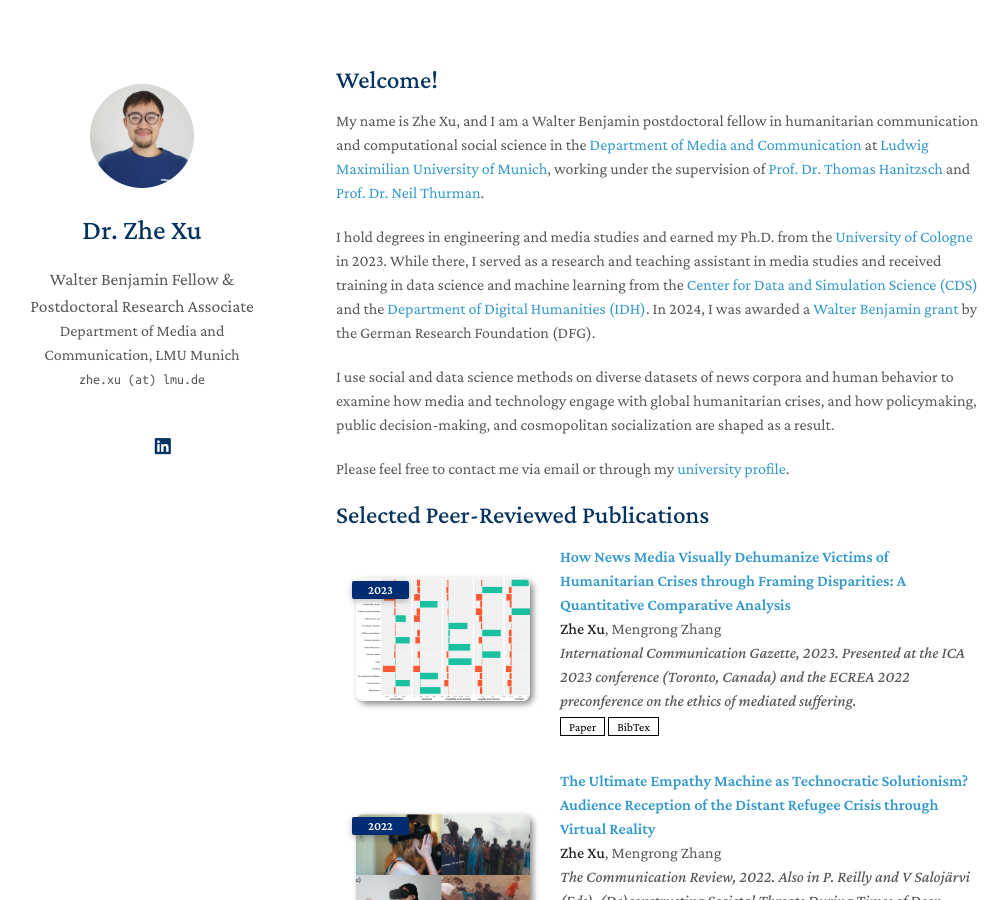
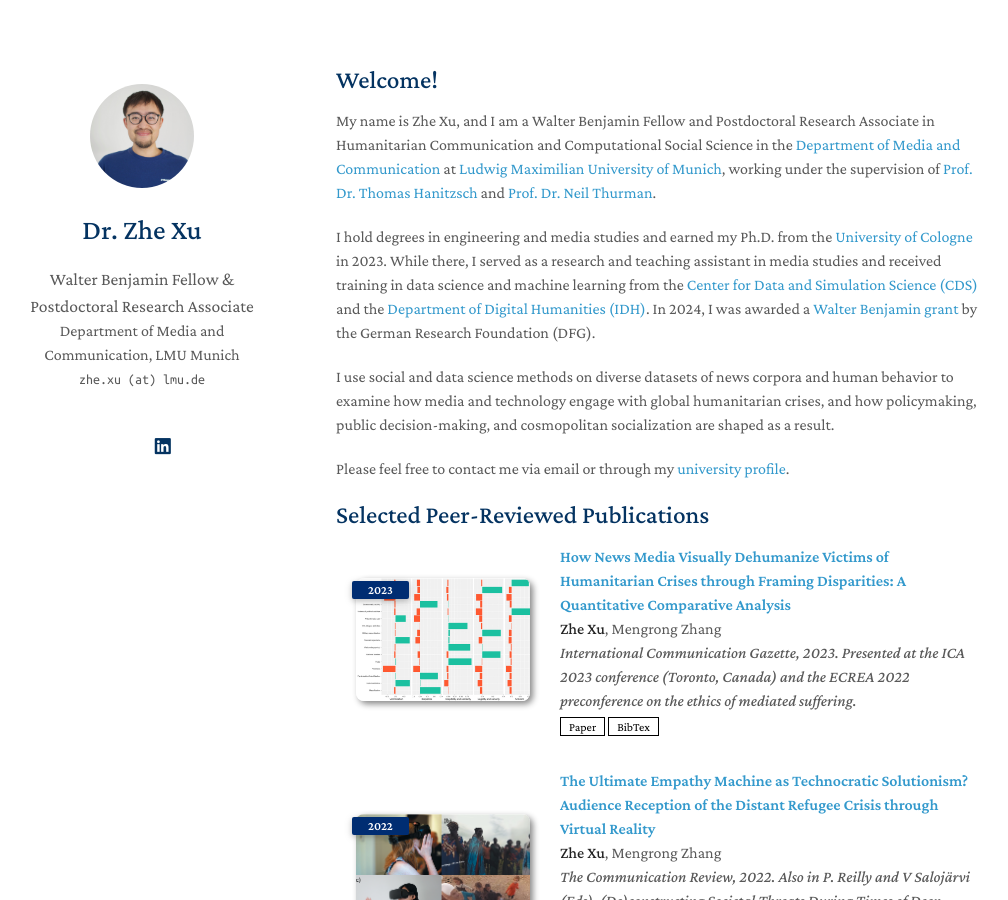
Before and after one commit to zhexuphd/home, a Jekyll site: the page built from index.md, in a window 1280 px wide and 900 px high. Shown: the whole window, without its empty margins (134-1142 px from the left). Built offline with Jekyll 4.4.1, drawn with Linux system fonts in a browser that asks for light colours; a style sheet for code colours, icons or effects is not loaded; our own code applies the rules of GitHub Pages for plain Markdown files.

Commit message:
Update index.md

```diff
--- a/index.md
+++ b/index.md
@@ -3,7 +3,7 @@
 ---
 
 ## Welcome!
-My name is Zhe Xu, and I am a Walter Benjamin postdoctoral fellow in humanitarian communication and computational social science in the [Department of Media and Communication](https://www.ifkw.uni-muenchen.de/index.html) at [Ludwig Maximilian University of Munich](https://www.lmu.de/en/), working under the supervision of [Prof. Dr. Thomas Hanitzsch](https://www.ifkw.uni-muenchen.de/organisation/personen/professoren/hanitzsch_thomas/index.html) and [Prof. Dr. Neil Thurman](https://neilthurman.com/).
+My name is Zhe Xu, and I am a Walter Benjamin Fellow and Postdoctoral Research Associate in Humanitarian Communication and Computational Social Science in the [Department of Media and Communication](https://www.ifkw.uni-muenchen.de/index.html) at [Ludwig Maximilian University of Munich](https://www.lmu.de/en/), working under the supervision of [Prof. Dr. Thomas Hanitzsch](https://www.ifkw.uni-muenchen.de/organisation/personen/professoren/hanitzsch_thomas/index.html) and [Prof. Dr. Neil Thurman](https://neilthurman.com/).
 
 I hold degrees in engineering and media studies and earned my Ph.D. from the [University of Cologne](https://www.uni-koeln.de/en/) in 2023. While there, I served as a research and teaching assistant in media studies and received training in data science and machine learning from the [Center for Data and Simulation Science (CDS)](https://cds.uni-koeln.de/en/) and the [Department of Digital Humanities (IDH)](https://dh.phil-fak.uni-koeln.de/). In 2024, I was awarded a [Walter Benjamin grant](https://www.dfg.de/en/research-funding/funding-opportunities/programmes/individual/walter-benjamin) by the German Research Foundation (DFG).
 
```
